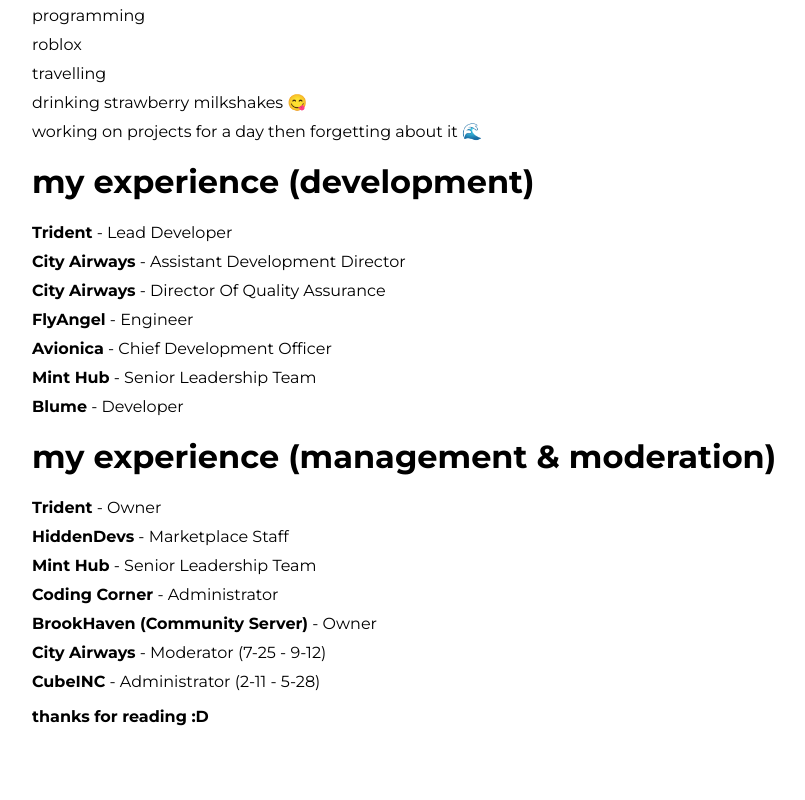
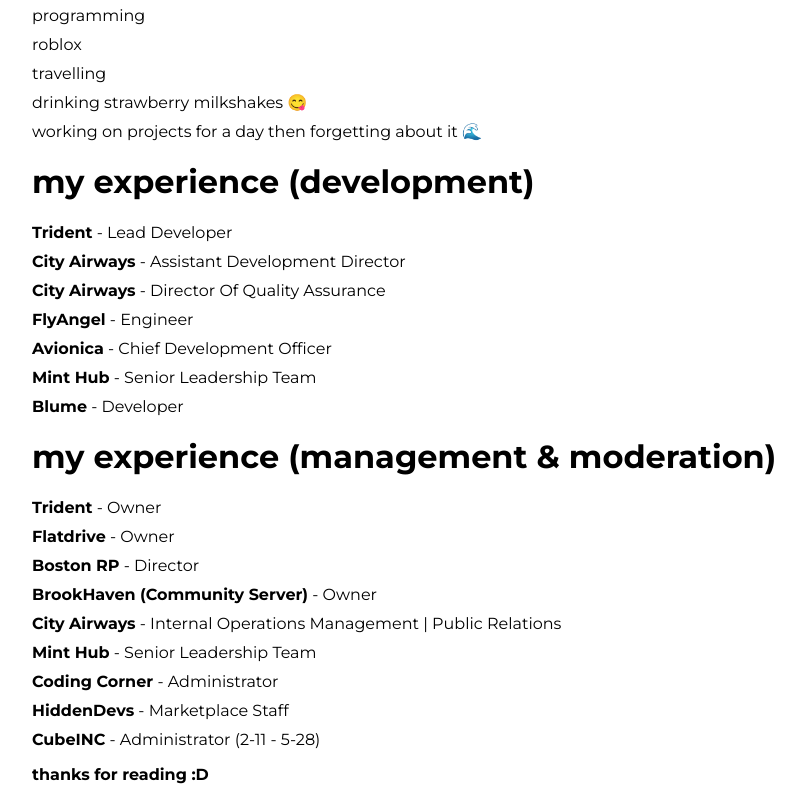
Before and after one commit to izoose/izoose.github.io, a plain HTML site: page index.html in a window 1280 px wide. Shown: the part 614-1414 px from the top of the page, without its empty margins (68-873 px from the left). Before the commit the page ends 1356 px from the top, so only its background shows below. Drawn offline with Linux system fonts and the light colour scheme.

Commit message:
Update index.html

```diff
--- a/index.html
+++ b/index.html
@@ -65,11 +65,13 @@
     <p>
         <ul>
             <li><b id="trident">Trident</b> - Owner</li>
-            <li><b id="hiddendevs">HiddenDevs</b> - Marketplace Staff</li>
+            <li><b id="flatdrive">Flatdrive</b> - Owner</li>
+            <li><b id="boston">Boston RP</b> - Director</li>
+            <li><b id="brookhaven">BrookHaven (Community Server)</b> - Owner</li>
+             <li><b id="city-airways">City Airways</b> - Internal Operations Management | Public Relations</li>
             <li><b id="mint-hub">Mint Hub</b> - Senior Leadership Team</li>
             <li><b id="coding-corner">Coding Corner</b> - Administrator</li>
-            <li><b id="brookhaven">BrookHaven (Community Server)</b> - Owner</li>
-            <li><b id="city-airways">City Airways</b> - Moderator (7-25 - 9-12)</li>
+            <li><b id="hiddendevs">HiddenDevs</b> - Marketplace Staff</li>
             <li><b id="cubeinc">CubeINC</b> - Administrator (2-11 - 5-28)</li>
         </ul>
     </p>
```
